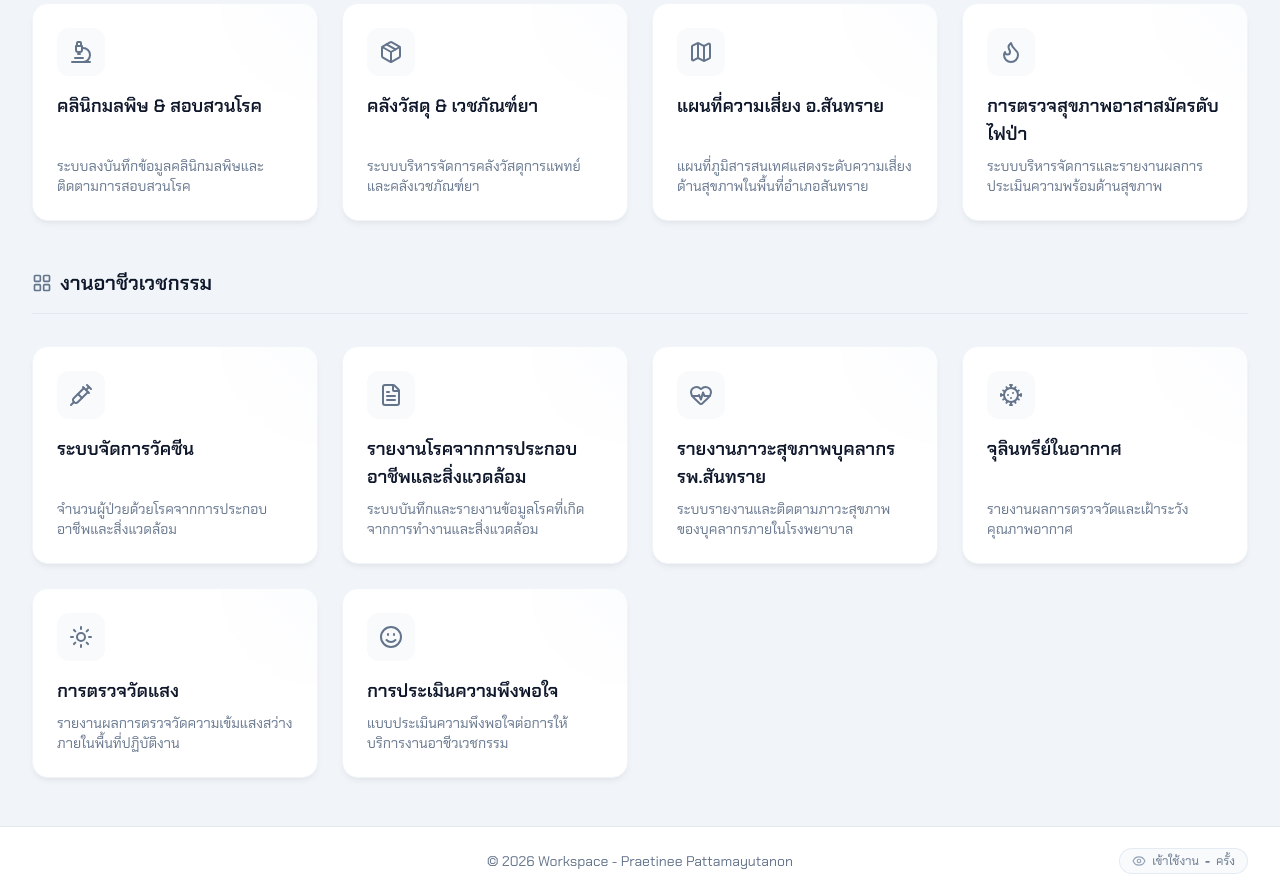
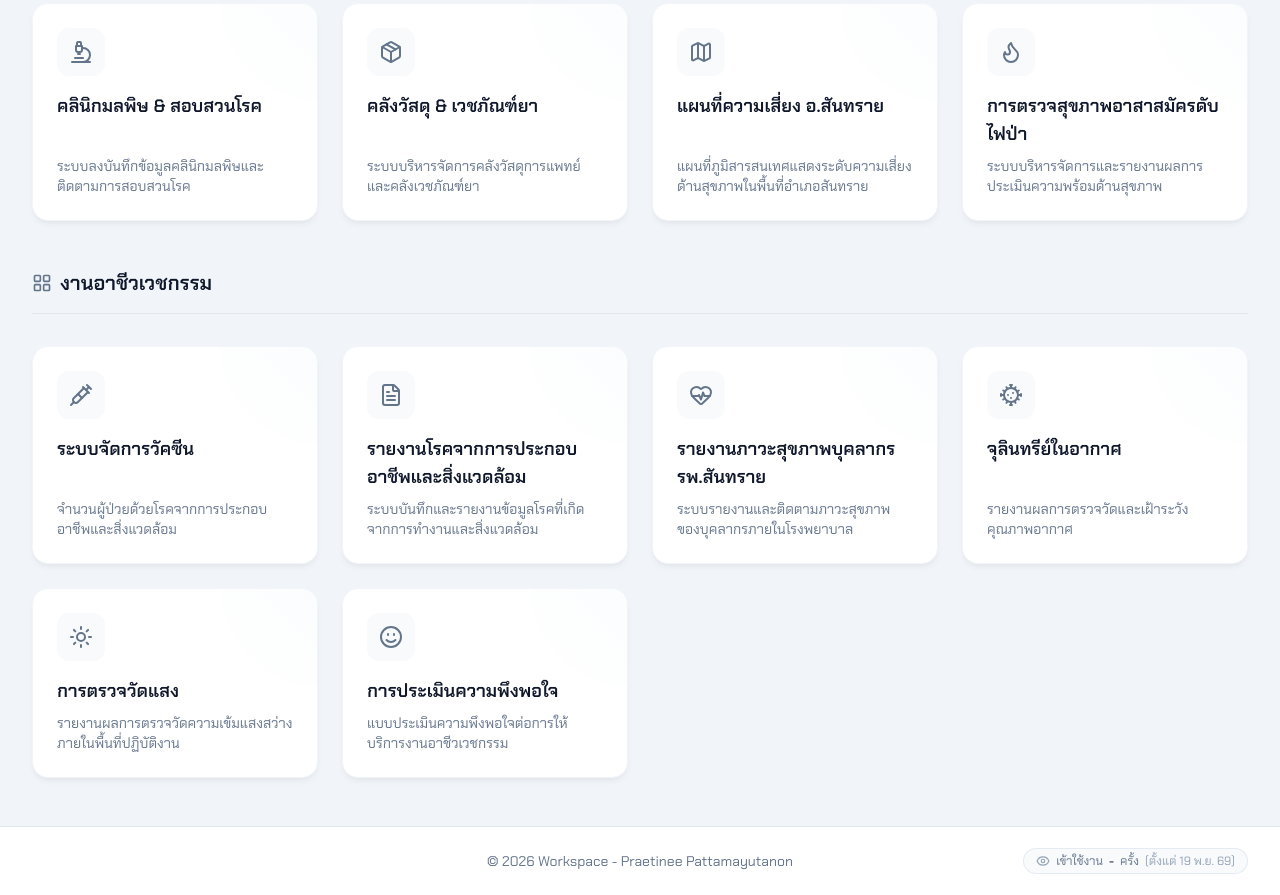
Before and after one commit to praetinee/JanWorkspace, a plain HTML site: page index.html in a window 1280 px wide. Shown: the part 604-1499 px from the top of the page. Drawn offline with nearby package versions, Linux system fonts and the light colour scheme; no server answers.

Commit message:
Update index.html

```diff
--- a/index.html
+++ b/index.html
@@ -291,6 +291,7 @@
                 <span>เข้าใช้งาน</span>
                 <span id="visit-count" class="font-semibold text-slate-700">...</span>
                 <span>ครั้ง</span>
+                <span class="text-slate-400">(ตั้งแต่ 19 พ.ย. 69)</span>
             </div>
         </div>
     </footer>
```
